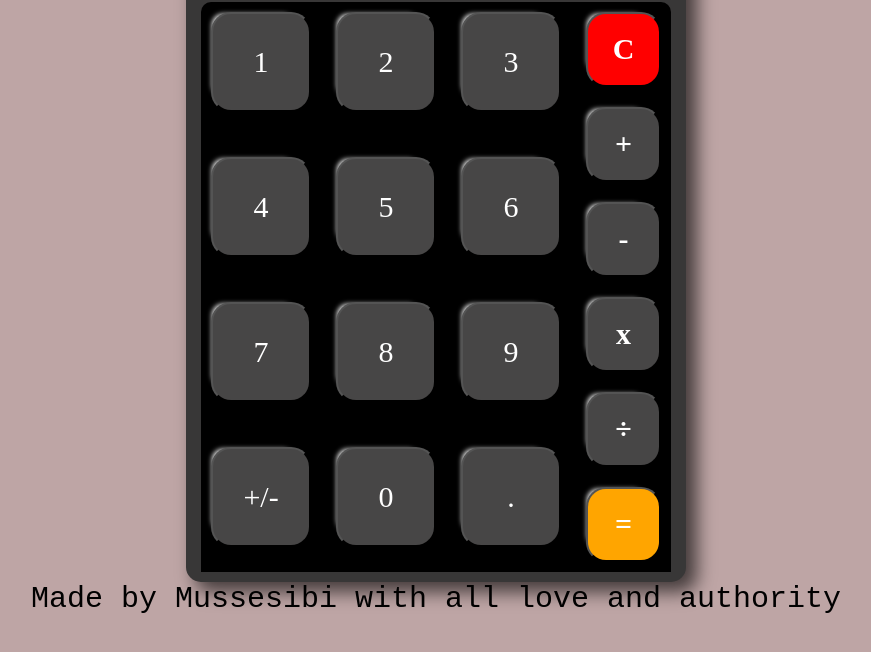
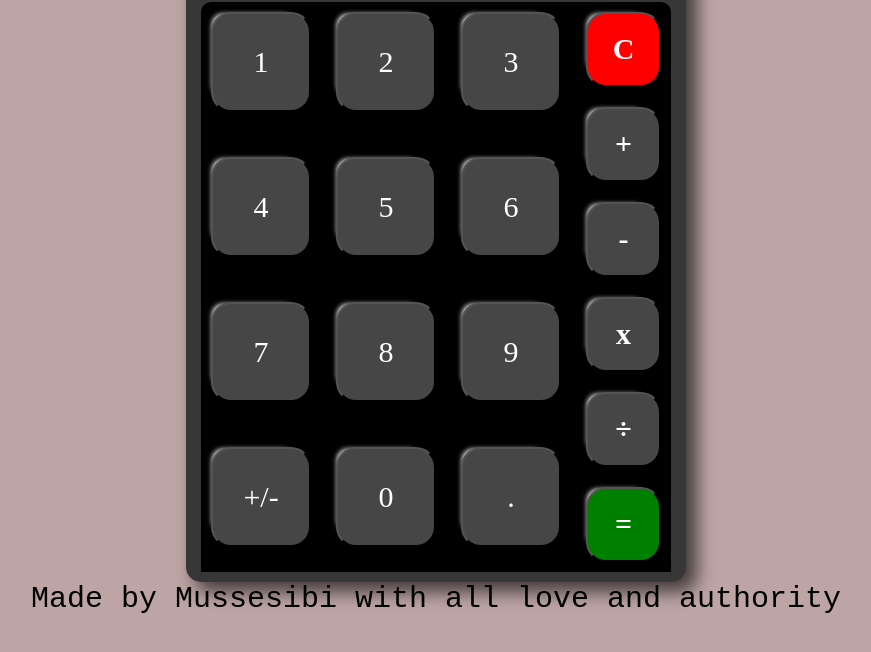
Before and after one commit to Mussesibi/Calculator, a plain HTML site: page index.html in a window 1280 px wide. Shown: the part 218-870 px from the top of the page, without its empty margins (204-1075 px from the left). Drawn offline with Linux system fonts and the light colour scheme.

Commit message:
changing back ground color of the equal buttom to green

```diff
--- a/style.css
+++ b/style.css
@@ -106,11 +106,11 @@ button.operator:hover {
 }
 
 button.operator.equal {
-    background-color: orange;
+    background-color: green;
 }
 
 button.operator.equal:hover {
-    background-color: rgb(218, 142, 2);
+    background-color: rgb(112, 188, 118);
 }
 
 button.operator.del {
```
